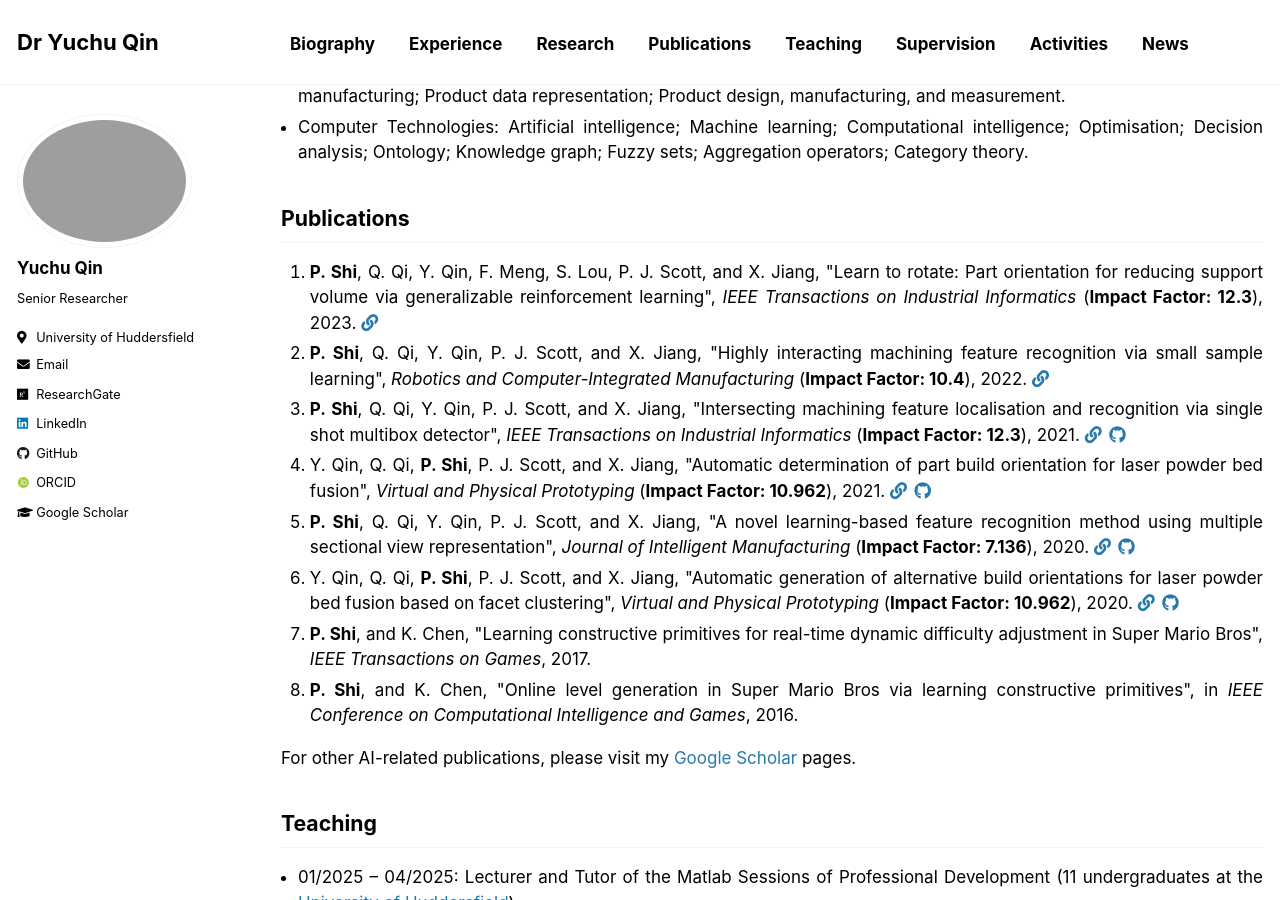
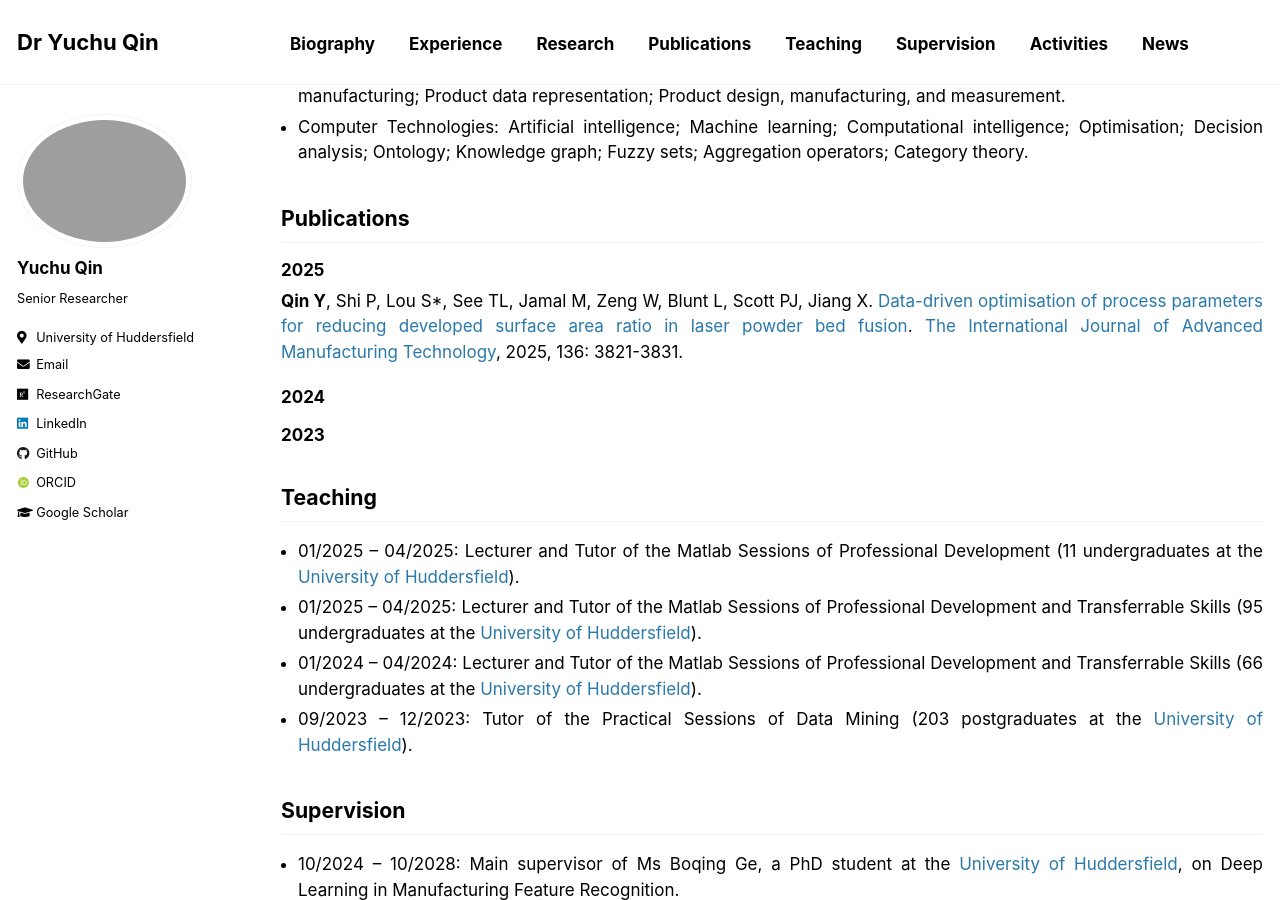
Before and after one commit to yuchu-qin/yuchu-qin.github.io, a Jekyll site: the page built from _pages/index.md, in a window 1280 px wide and 900 px high, scrolled down 786 px. Built offline with Jekyll 4.4.1, drawn with Linux system fonts in a browser that asks for light colours; some web fonts are replaced; our own code applies the rules of GitHub Pages for plain Markdown files.

Commit message:
Update index.md

```diff
--- a/_pages/index.md
+++ b/_pages/index.md
@@ -21,12 +21,12 @@ I am a [Senior Researcher](https://pure.hud.ac.uk/en/persons/yuchu-qin) in Geome
 - Computer Technologies: Artificial intelligence; Machine learning; Computational intelligence; Optimisation; Decision analysis; Ontology; Knowledge graph; Fuzzy sets; Aggregation operators; Category theory.
 
 ## Publications
+### 2025
+**Qin Y**, Shi P, Lou S*, See TL, Jamal M, Zeng W, Blunt L, Scott PJ, Jiang X. [Data-driven optimisation of process parameters for reducing developed surface area ratio in laser powder bed fusion](https://link.springer.com/article/10.1007/s00170-025-15038-4). [The International Journal of Advanced Manufacturing Technology](https://link.springer.com/journal/170), 2025, 136: 3821-3831.
 
-{% include base_path %}
+### 2024
 
-<ol>{% for post in site.publications reversed %}{% if post.category == 'ML' %}{% include achieve_paper_title.html %} {% endif %}{% endfor %}</ol>
-
-For other AI-related publications, please visit my [Google Scholar](https://scholar.google.com/citations?user=qQuCvmQAAAAJ) pages.
+### 2023
 
 ## Teaching
 - 01/2025 – 04/2025: Lecturer and Tutor of the Matlab Sessions of Professional Development (11 undergraduates at the [University of Huddersfield](https://www.hud.ac.uk/)).
```
